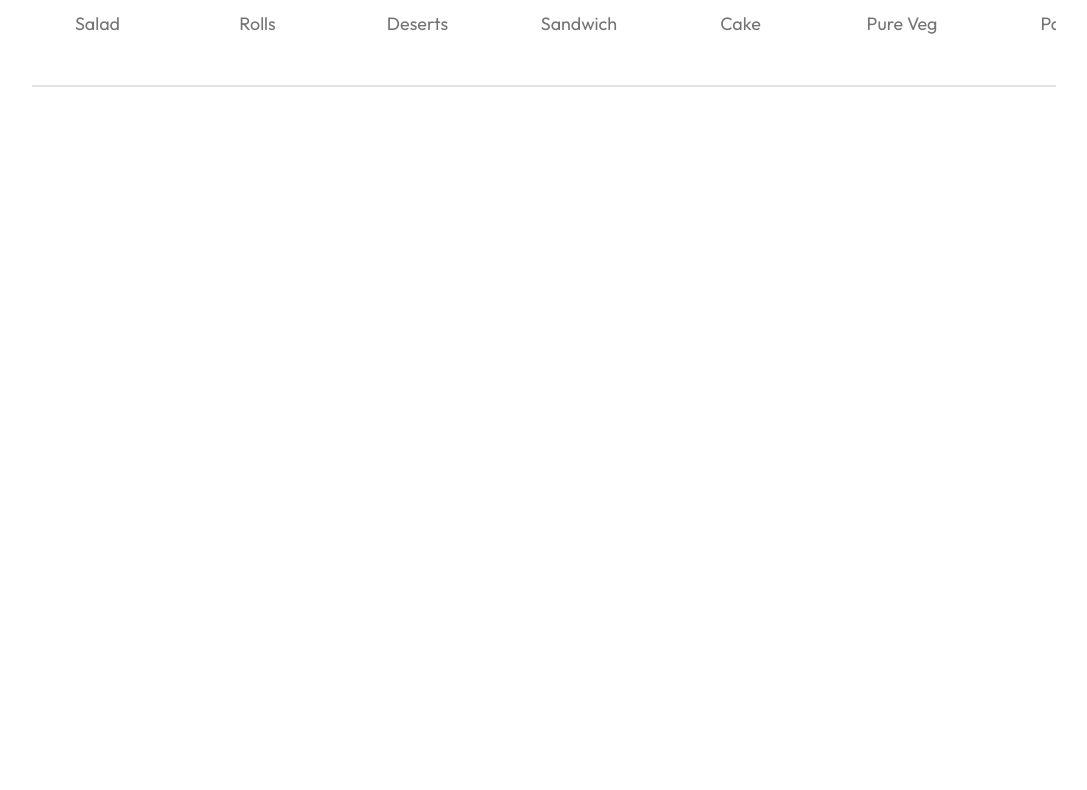
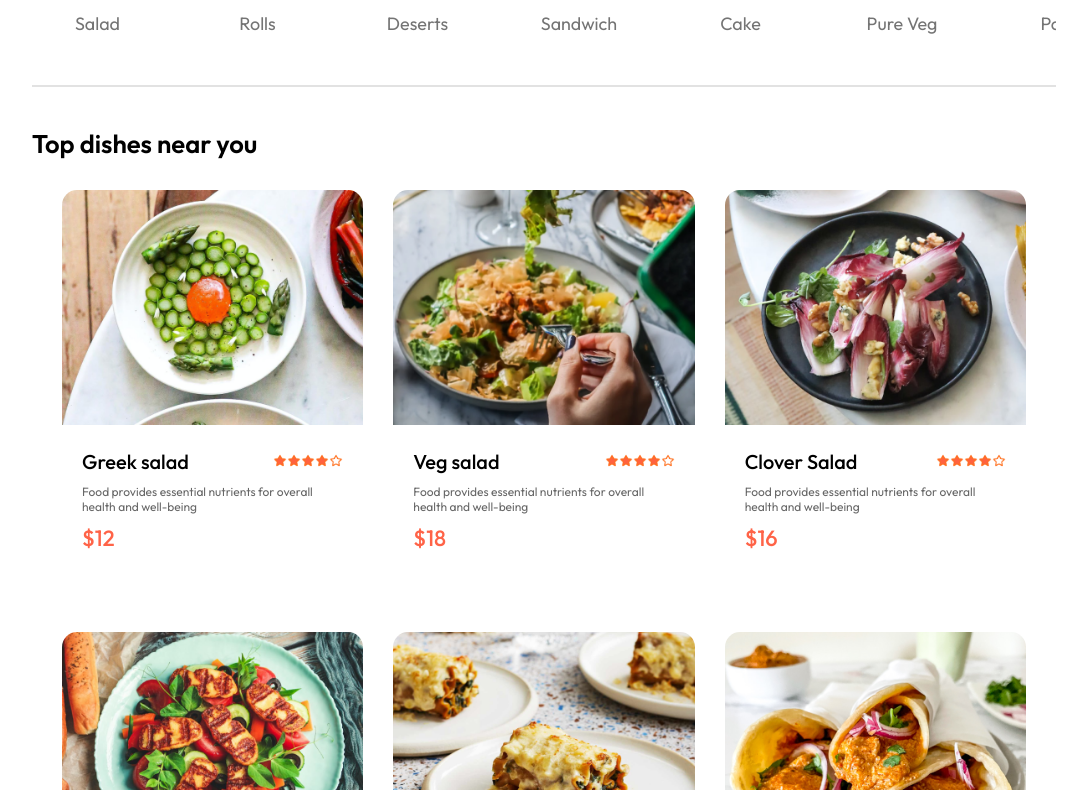
Before and after one commit to akashkr-tech/Food-delivery-app, a React (Vite) app in the folder frontend/: page / in a window 1280 px wide. Shown: the part 850-1640 px from the top of the page, without its empty margins (96-1183 px from the left). Before the commit the page ends 947 px from the top, so only its background shows below. Built offline with nearby package versions, Linux system fonts and the light colour scheme; a web font is replaced by a local one.

Commit message:
create food item and food display

```diff
--- /dev/null
+++ b/frontend/src/components/FoodDisplay/FoodDisplay.css
@@ -0,0 +1,16 @@
+.food-display{
+    margin-top: 30px;
+}
+
+.food-display h2{
+    font-size: max(2vw,24px);
+    font-weight: 600;
+}
+
+.food-Display-list{
+    display: grid;
+    grid-template-columns: repeat(auto-fill,minmax(240px,1fr));
+    margin: 30px;
+    gap: 30px;
+    row-gap: 50px;
+}
--- /dev/null
+++ b/frontend/src/components/FoodDisplay/FoodDisplay.jsx
@@ -0,0 +1,22 @@
+import React,{useContext} from 'react'
+import './FoodDisplay.css'
+import { StoreContext } from '../../context/StoreContext'
+import { food_list } from '../../assets/assets'
+import FoodItem from '../FoodItem/FoodItem'
+
+const FoodDisplay = ({category}) => {
+    const {Food_list} = useContext(StoreContext)
+  return (
+    <div className='food-display' id='food-display'>
+        <h2>Top dishes near you</h2>
+        <div className="food-Display-list">
+         {food_list.map((item,index)=>{
+           return <FoodItem key={index} id={item._id} name={item.name} description={item.description} price={item.price} image={item.image}  />
+         })}
+        </div>
+
+    </div>
+  )
+}
+
+export default FoodDisplay
--- /dev/null
+++ b/frontend/src/components/FoodItem/FoodItem.css
@@ -0,0 +1,45 @@
+.food-item{
+    width: 100%;
+    margin: auto;
+    border-radius: 15px;
+    box-shadow: 0px 0px 10 px #00000015;
+    transition: 0.3s;
+    animation: fadeIn 1s;
+}
+
+.food-item-image{
+    width: 100%;
+    border-radius: 15px 15px 0px 0px;
+}
+
+.food-item-info{
+    padding: 20px;
+}
+
+.food-item-name-rating{
+    display: flex;
+    justify-content: space-between;
+    align-items: center;
+    margin-bottom: 10px;
+
+}
+
+.food-item-name-rating p{
+    font-size: 20px;
+    font-weight: 500;
+}
+
+.food-item-name-rating img{
+    width: 70px;
+}
+
+.food-item-desc{
+    color: #676767;
+    font-size: 12px;
+}
+.food-item-price{
+    color: tomato;
+    font-size: 22px;
+    font-weight: 500;
+    margin: 10px 0px;
+}
--- /dev/null
+++ b/frontend/src/components/FoodItem/FoodItem.jsx
@@ -0,0 +1,27 @@
+import React from 'react'
+import './FoodItem.css'
+import { assets } from '../../assets/assets'
+
+const FoodItem = ({id,name,price,description,image}) => {
+
+
+  return (
+    <div className='food-item'>
+        <div className="food-item-img-container">
+            <img className='food-item-image' src={image} alt="" />
+
+        </div>
+        <div className="food-item-info">
+            <div className="food-item-name-rating">
+                <p>{name}</p>
+                <img src={assets.rating_starts} alt="" />
+            </div>
+            <p className="food-item-desc">{description}</p>
+            <p className="food-item-price">${price}</p>
+        </div>
+
+    </div>
+  )
+}
+
+export default FoodItem
--- /dev/null
+++ b/frontend/src/context/StoreContext.jsx
@@ -0,0 +1,22 @@
+import { createContext } from "react";
+import { food_list } from "../assets/assets";
+export const StoreContext = createContext(null)
+
+const StoreContextProvider = (props) =>{
+
+
+    const contextValue = {
+    food_list
+
+    }
+
+    return (
+        <StoreContext.Provider value={contextValue}>
+            {props.children}
+        </StoreContext.Provider>
+
+
+    )
+}
+
+export default StoreContextProvider
--- a/frontend/src/main.jsx
+++ b/frontend/src/main.jsx
@@ -3,9 +3,12 @@
 import './index.css'
 import App from './App.jsx'
 import {BrowserRouter} from 'react-router-dom'
+import StoreContextProvider, { StoreContext } from './context/StoreContext.jsx'
 
 createRoot(document.getElementById('root')).render(
   <BrowserRouter>
+  <StoreContextProvider>
     <App />
+  </StoreContextProvider>
   </BrowserRouter>,
 )
--- a/frontend/src/pages/Home/Home.jsx
+++ b/frontend/src/pages/Home/Home.jsx
@@ -2,6 +2,7 @@
 import './Home.css'
 import Header from '../../components/Header/Header.jsx'
 import ExploreMenu from '../../components/ExploreMenu/ExploreMenu.jsx'
+import FoodDisplay from '../../components/FoodDisplay/FoodDisplay.jsx'
 
 const Home = () => {
   const [category,setCategory] = useState("All");
@@ -10,6 +11,7 @@
     <div>
       <Header/>
       <ExploreMenu category={category} setCategory={setCategory} />
+      <FoodDisplay category={category}/>
     </div>
   )
 }
```
